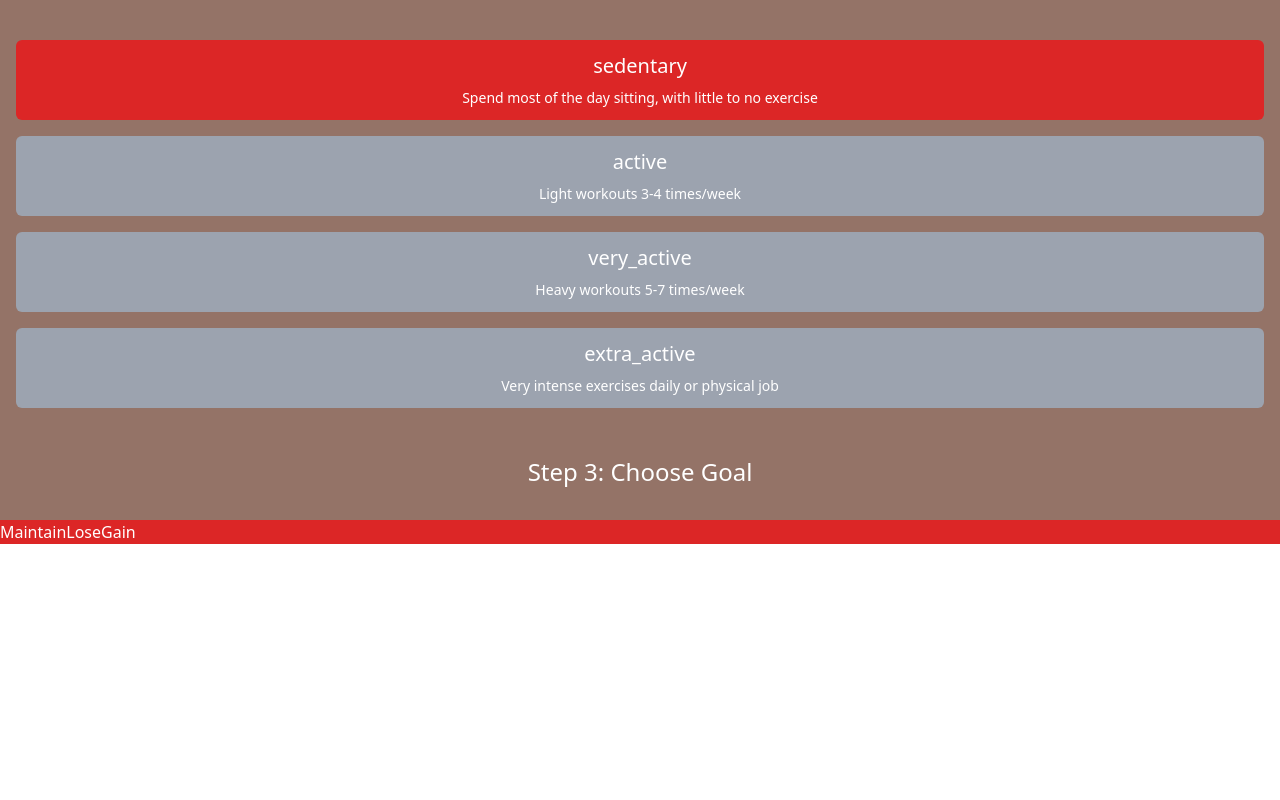
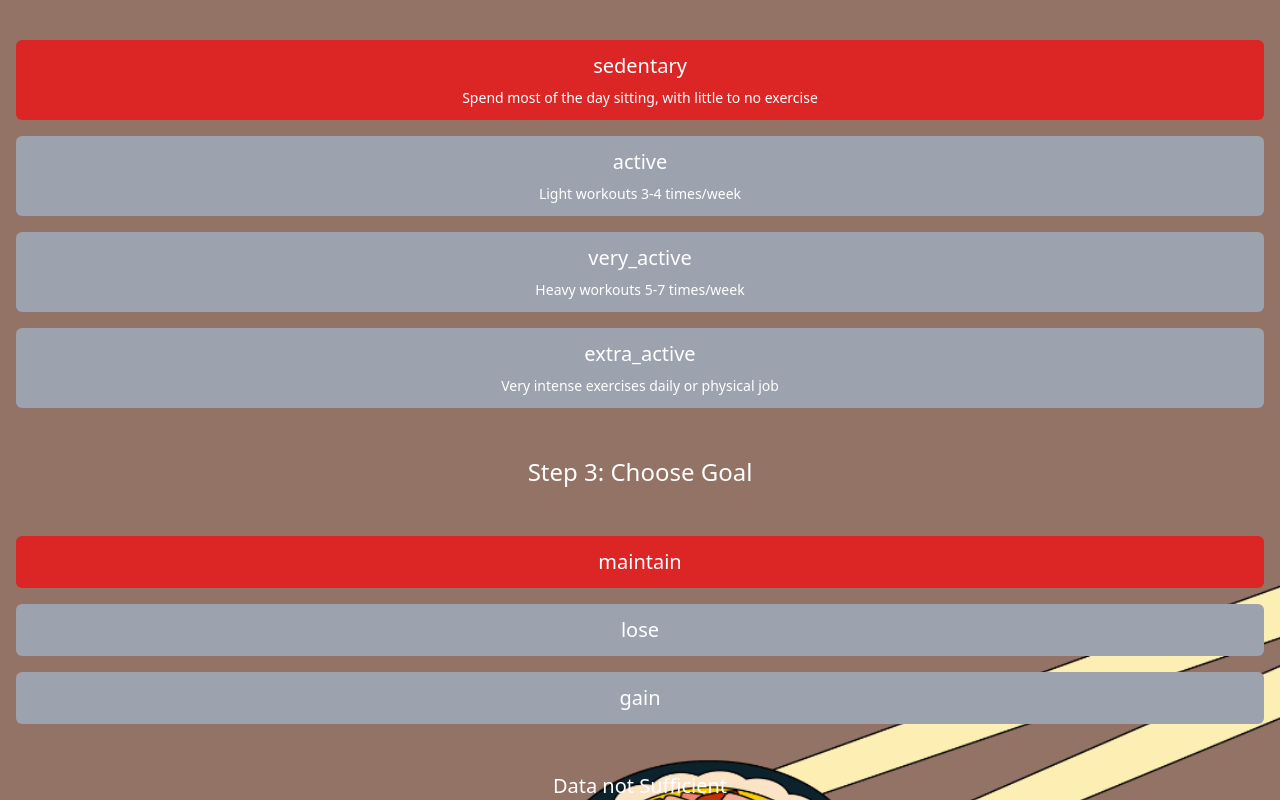
Before and after one commit to FratilaAndrei/recipe-book, a React (Vite) app: page / in a window 1280 px wide. Shown: the part 3199-3999 px from the top of the page. Before the commit the page ends 3743 px from the top, so only its background shows below. Built offline with nearby package versions, Linux system fonts and the light colour scheme.

Commit message:
Added Goals and Calorie Intake Result

```diff
--- a/src/HomePage/components/TdeeCalculator/TdeeCalculator.tsx
+++ b/src/HomePage/components/TdeeCalculator/TdeeCalculator.tsx
@@ -1,8 +1,9 @@
 import React, { useState } from "react";
-import { IActivityObject } from "../data/models/ActivityObjectModel";
+import { IActivityObject, IGoalType } from "../data/models/ActivityObjectModel";
 import { IBodyInformationInput } from "../data/models/TdeeCalcModel";
 import BodyInformation from "./BodyInformation";
 import ActivityLevel from "./components/ActivityLevel";
+import CalorieResult from "./components/CalorieResult";
 
 const TdeeCalculator = () => {
   const [inputData, setInputData] = useState<IBodyInformationInput>({
@@ -36,7 +37,20 @@ const TdeeCalculator = () => {
     },
   ];
 
-  const goalOptions = ["Maintain", "Lose", "Gain"];
+  const goalArray: IGoalType[] = [
+    {
+      goal: "maintain",
+      goalLabel: "Maintain",
+    },
+    {
+      goal: "lose",
+      goalLabel: "Lose",
+    },
+    {
+      goal: "gain",
+      goalLabel: "Gain",
+    },
+  ];
 
   const handleInputChange =
     (key: keyof IBodyInformationInput) =>
@@ -55,6 +69,10 @@ const TdeeCalculator = () => {
     level: "sedentary" | "active" | "very_active" | "extra_active"
   ) => {
     setInputData((prev) => ({ ...prev, activityLevel: level }));
+  };
+
+  const handleGoalTypeClick = (goal: IGoalType["goal"]) => {
+    setInputData((prev) => ({ ...prev, goal }));
   };
 
   return (
@@ -87,7 +105,13 @@ const TdeeCalculator = () => {
         handleClick={handleActivityLevelClick}
         selectedLevel={inputData.activityLevel}
       />
-      <ActivityLevel stepTitle="Step 3: Choose Goal" array={goalOptions} />
+      <ActivityLevel
+        array={goalArray}
+        stepTitle="Step 3: Choose Goal"
+        handleGoal={handleGoalTypeClick}
+        selectedGoal={inputData.goal}
+      />
+      <CalorieResult inputData={inputData} />
     </div>
   );
 };
--- a/src/HomePage/components/TdeeCalculator/components/ActivityLevel.tsx
+++ b/src/HomePage/components/TdeeCalculator/components/ActivityLevel.tsx
@@ -1,11 +1,16 @@
-import { IActivityObject } from "../../data/models/ActivityObjectModel";
+import {
+  IActivityObject,
+  IGoalType,
+} from "../../data/models/ActivityObjectModel";
 
 interface Props {
   stepTitle: string;
   object?: IActivityObject[];
-  array?: string[];
+  array?: IGoalType[];
   handleClick?: (level: IActivityObject["activityLevel"]) => void;
+  handleGoal?: (goal: IGoalType["goal"]) => void;
   selectedLevel?: IActivityObject["activityLevel"];
+  selectedGoal?: IGoalType["goal"];
 }
 
 const ActivityLevel: React.FC<Props> = ({
@@ -13,11 +18,19 @@ const ActivityLevel: React.FC<Props> = ({
   object,
   array,
   handleClick,
+  handleGoal,
   selectedLevel,
+  selectedGoal,
 }) => {
   const handleActivityClick = (level: IActivityObject["activityLevel"]) => {
     if (handleClick) {
       handleClick(level);
+    }
+  };
+
+  const handleGoalClick = (goal: IGoalType["goal"]) => {
+    if (handleGoal) {
+      handleGoal(goal);
     }
   };
 
@@ -34,11 +47,23 @@ const ActivityLevel: React.FC<Props> = ({
     </div>
   ));
 
+  const goalType = array?.map((arr) => (
+    <div
+      key={arr.goal}
+      className={` flex flex-wrap text-center p-3 gap-2 m-4  rounded-md ${
+        selectedGoal === arr.goal ? "bg-red-600" : "bg-gray-400"
+      } `}
+      onClick={() => handleGoalClick(arr.goal)}
+    >
+      <div className="text-xl w-full">{arr.goal}</div>
+    </div>
+  ));
+
   return (
     <>
       <div className="text-center text-white text-2xl">{stepTitle}</div>
       {activityType && <div>{activityType}</div>}
-      {!!array?.length && <div className="bg-red-600">{array}</div>}
+      {!!array?.length && <div className="text-white">{goalType}</div>}
     </>
   );
 };
--- /dev/null
+++ b/src/HomePage/components/TdeeCalculator/components/CalorieResult.tsx
@@ -0,0 +1,51 @@
+import { IBodyInformationInput } from "../../data/models/TdeeCalcModel";
+
+interface Props {
+  inputData: IBodyInformationInput;
+}
+
+const CalorieResult: React.FC<Props> = ({ inputData }) => {
+  const { gender, age, height, weight, activityLevel, goal } = inputData;
+
+  if (
+    gender === undefined ||
+    age === null ||
+    height === null ||
+    weight === null
+  ) {
+    return (
+      <div className="flex justify-center text-xl">Data not Sufficient</div>
+    );
+  }
+  const bmr: number =
+    gender === "male"
+      ? 10 * weight + 6.25 * height - 5 * age + 5
+      : 10 * weight + 6.25 * height - 5 * age - 161;
+
+  const activityMultipliers: Record<string, number> = {
+    sedentary: 1.2,
+    active: 1.55,
+    very_active: 1.725,
+    extra_active: 1.9,
+  };
+
+  const activityMultiplier = activityMultipliers[activityLevel];
+
+  const calcResult = () => {
+    if (goal === "maintain") {
+      return bmr * activityMultiplier;
+    } else if (goal === "lose") {
+      return bmr * activityMultiplier - 500;
+    } else {
+      return bmr * activityMultiplier + 500;
+    }
+  };
+  return (
+    <div className="flex justify-center gap-10 text-xl">
+      <div>Calorie Intake:</div>
+      <div>{calcResult().toFixed(0)}</div>
+    </div>
+  );
+};
+
+export default CalorieResult;
--- a/src/HomePage/components/data/models/ActivityObjectModel.ts
+++ b/src/HomePage/components/data/models/ActivityObjectModel.ts
@@ -3,3 +3,8 @@
         subTitle: string;
         activityLevelLabel: "Sedentary" | "Active" | "Very Active" | "Extra Active"
     }
+
+    export interface IGoalType {
+        goal: "maintain" | "lose" | "gain";
+        goalLabel: "Maintain" | "Lose" | "Gain";
+    }
--- a/src/HomePage/components/data/models/TdeeCalcModel.ts
+++ b/src/HomePage/components/data/models/TdeeCalcModel.ts
@@ -4,5 +4,5 @@ export interface IBodyInformationInput {
     height: number | null;
     weight: number | null;
     activityLevel: "sedentary" | "active" | "very_active" | "extra_active";
-    goal: "maintain" | "lose" | " gain";
+    goal: "maintain" | "lose" | "gain";
   }
```
